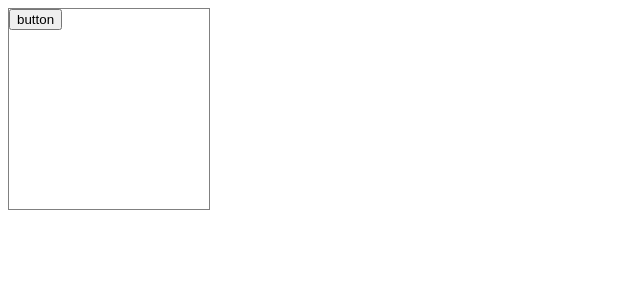
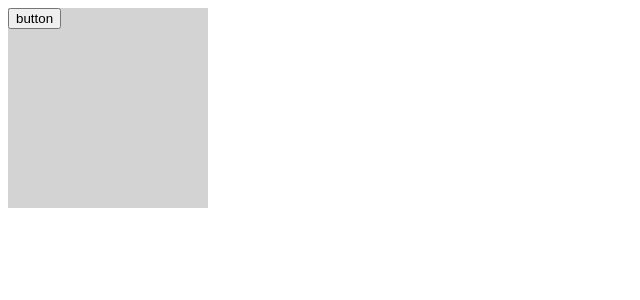
Before and after one commit to glav-git/typescript-react-learning, a React (Create React App) app: page / in a window 1280 px wide. Shown: the top 300 px of the page, without its empty margins (0-640 px from the left). Built offline with nearby package versions, Linux system fonts and the light colour scheme.

Commit message:
add variant props to Card component that enum typed

```diff
--- a/src/App.tsx
+++ b/src/App.tsx
@@ -1,9 +1,9 @@
-import Card from "./components/Card"
+import Card, { CardVariant } from "./components/Card"
 
 const App = () => {
   return (
     <div>
-      <Card width="200px" height="200px">
+      <Card variant={CardVariant.primary} width="200px" height="200px">
         <button>button</button>
       </Card>
     </div>
--- a/src/components/Card.tsx
+++ b/src/components/Card.tsx
@@ -1,19 +1,29 @@
 import React, {FC} from 'react';
+
+export enum CardVariant {
+    outlined= 'outlined',
+    primary = "primary"
+}
 
 interface CardProps {
     width?: string;
     height?: string;
-    children?: React.ReactNode
+    children?: React.ReactNode;
+    variant: CardVariant;
 }
 
 const Card: FC<CardProps> =
     ({
         width,
         height,
-        children
+        variant,
+        children,
     }) => {
     return (
-        <div style={{width, height, border: '1px solid gray'}}>
+        <div style={{width, height,
+            border: variant === CardVariant.outlined ? '1px solid gray' : 'none',
+            background: variant === CardVariant.primary ? 'lightgray' : ''
+            }}>
             {children}
         </div>
     );
```
